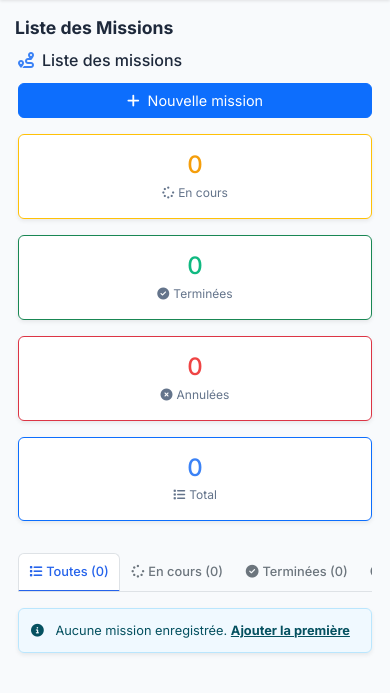
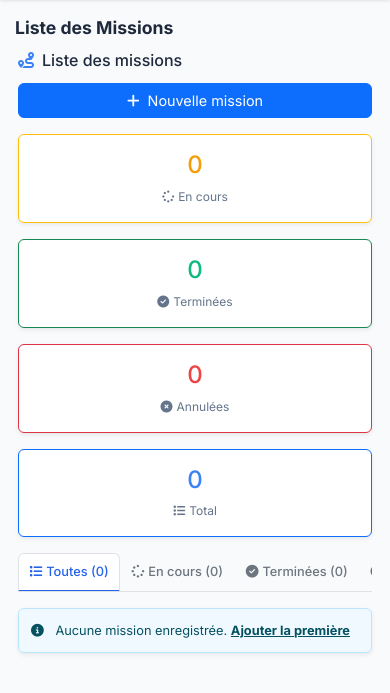
Before and after one commit to bouramadevweb/transport-system, a Django app: page /missions/ in a window 390 px wide. Shown: the part 60-753 px from the top of the page. Run offline with Django 5.2, Linux system fonts and the light colour scheme; the visitor is signed in with stand-in values (Sample User, id 1); data that the repository does not hold is empty; some libraries are stand-ins or nearby versions.

Commit message:
rendre responsive l'ensemble des tablette

```diff
--- a/transport/templates/transport/missions/mission_list.html
+++ b/transport/templates/transport/missions/mission_list.html
@@ -15,36 +15,36 @@
     </div>
 
     <!-- Statistiques -->
-    <div class="row mb-4">
-        <div class="col-12 col-sm-6 col-md-3 mb-3">
+    <div class="row g-3 mb-4">
+        <div class="col-12 col-sm-6 col-md-3">
             <div class="card border-warning shadow-sm h-100">
-                <div class="card-body text-center">
-                    <h3 class="text-warning mb-1">{{ missions_en_cours.count }}</h3>
-                    <p class="text-muted mb-0"><i class="fas fa-spinner me-1"></i>En cours</p>
+                <div class="card-body text-center py-3">
+                    <h3 class="text-warning mb-2">{{ missions_en_cours.count }}</h3>
+                    <p class="text-muted mb-0 small"><i class="fas fa-spinner me-1"></i>En cours</p>
                 </div>
             </div>
         </div>
-        <div class="col-12 col-sm-6 col-md-3 mb-3">
+        <div class="col-12 col-sm-6 col-md-3">
             <div class="card border-success shadow-sm h-100">
-                <div class="card-body text-center">
-                    <h3 class="text-success mb-1">{{ missions_terminees.count }}</h3>
-                    <p class="text-muted mb-0"><i class="fas fa-check-circle me-1"></i>Terminées</p>
+                <div class="card-body text-center py-3">
+                    <h3 class="text-success mb-2">{{ missions_terminees.count }}</h3>
+                    <p class="text-muted mb-0 small"><i class="fas fa-check-circle me-1"></i>Terminées</p>
                 </div>
             </div>
         </div>
-        <div class="col-12 col-sm-6 col-md-3 mb-3">
+        <div class="col-12 col-sm-6 col-md-3">
             <div class="card border-danger shadow-sm h-100">
-                <div class="card-body text-center">
-                    <h3 class="text-danger mb-1">{{ missions_annulees.count }}</h3>
-                    <p class="text-muted mb-0"><i class="fas fa-times-circle me-1"></i>Annulées</p>
+                <div class="card-body text-center py-3">
+                    <h3 class="text-danger mb-2">{{ missions_annulees.count }}</h3>
+                    <p class="text-muted mb-0 small"><i class="fas fa-times-circle me-1"></i>Annulées</p>
                 </div>
             </div>
         </div>
-        <div class="col-12 col-sm-6 col-md-3 mb-3">
+        <div class="col-12 col-sm-6 col-md-3">
             <div class="card border-primary shadow-sm h-100">
-                <div class="card-body text-center">
-                    <h3 class="text-primary mb-1">{{ missions.count }}</h3>
-                    <p class="text-muted mb-0"><i class="fas fa-list me-1"></i>Total</p>
+                <div class="card-body text-center py-3">
+                    <h3 class="text-primary mb-2">{{ missions.count }}</h3>
+                    <p class="text-muted mb-0 small"><i class="fas fa-list me-1"></i>Total</p>
                 </div>
             </div>
         </div>
```
Also changed, not shown: transport/templates/transport/affectations/affectation_list.html (+8 -8 lines), transport/templates/transport/camions/camion_list.html (+4 -4 lines), transport/templates/transport/prestations/prestation_transport_list.html (+13 -13 lines).
